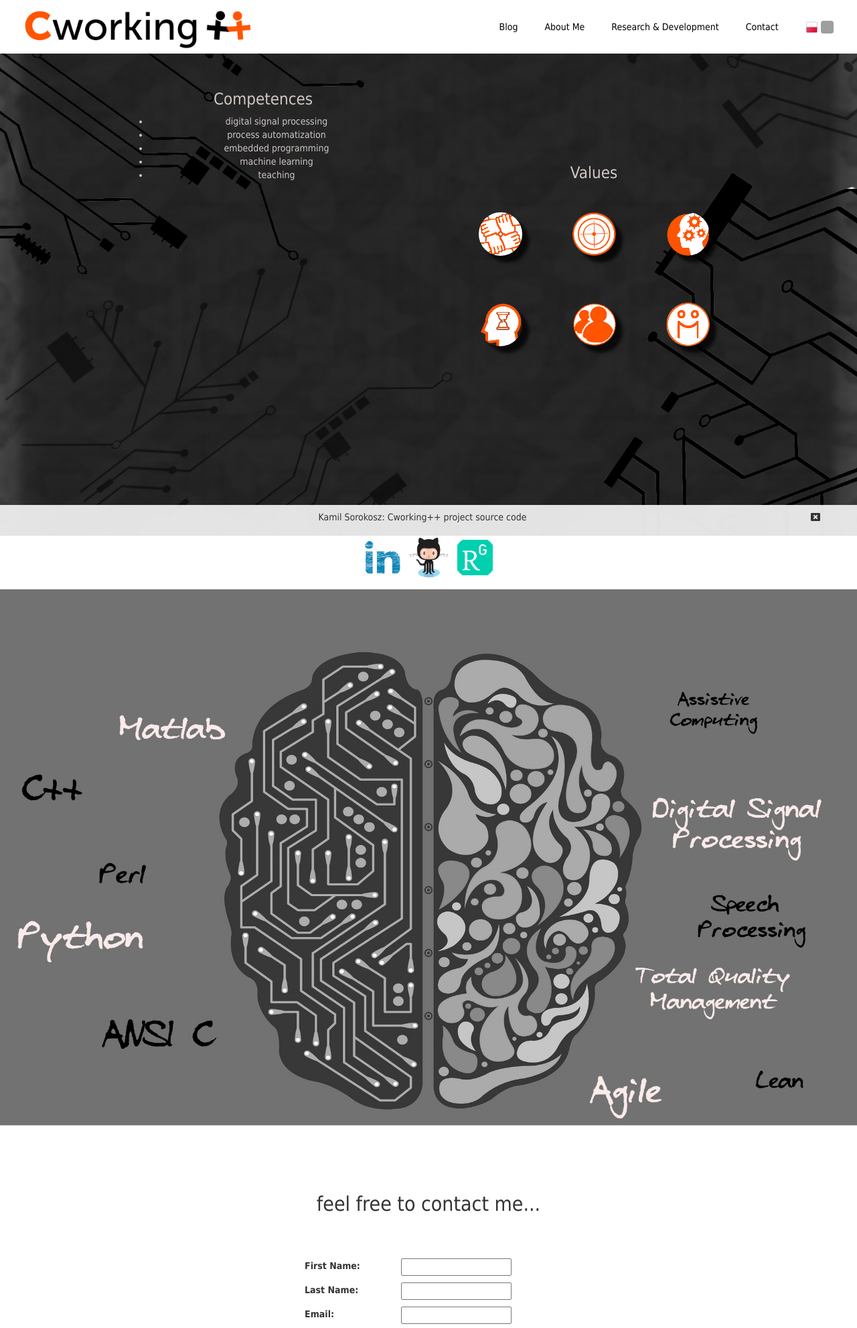
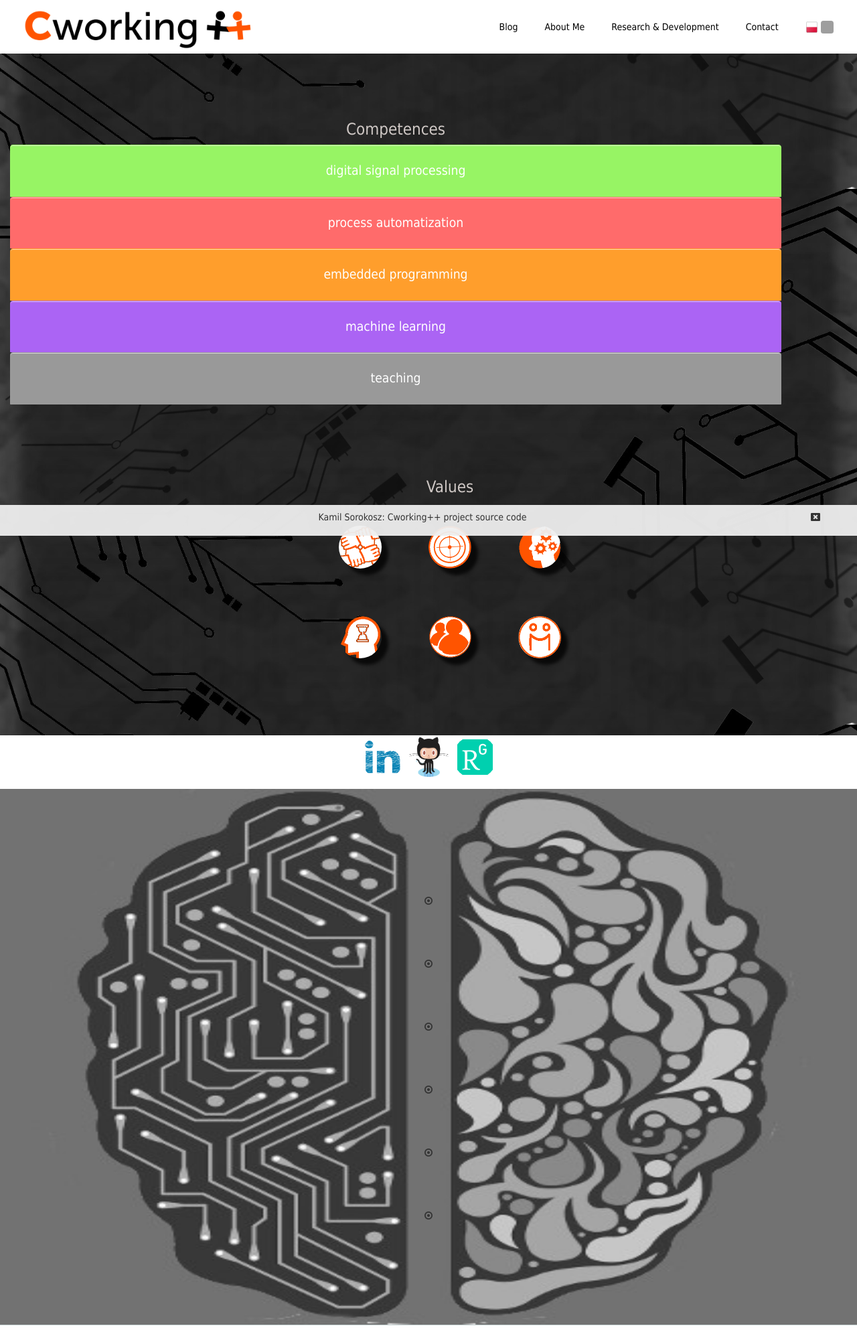
Before and after one commit to ksorokosz/cworking-homepage, a Django app: page /en/ in a window 1280 px wide. Shown: the top 1983 px of the page at 67% size. Run offline with Django 3.2, Linux system fonts and the light colour scheme; some libraries are stand-ins or nearby versions; grey boxes are pictures that could not be loaded.

Commit message:
fixes in media quaries css

```diff
--- a/main/static/main/css/style.css
+++ b/main/static/main/css/style.css
@@ -69,7 +69,6 @@ div#chart-container-1 {
     padding-top: 10vh;
     display: inline-block;
     width: 35vw;
-    min-width: 400px;
     vertical-align: top;
     background-color: rgba(255,255,255,0.0);
 }
--- a/static/main/css/mobile.css
+++ b/static/main/css/mobile.css
@@ -1,18 +1,80 @@
 /*(ldpi) Android*/
 @media only screen and (-webkit-device-pixel-ratio:.75){
+
+    div#research-section {
+	    margin: 0 auto;
+	    background: url("/static/main/css/images/research-background-small.jpg") no-repeat center center fixed;
+	    background-size: 100% 100%;
+	    height: auto;
+        min-height: 100vh;
+    }
+
+    div#chart-container-1 {
+        padding-top: 10vh;
+        display: block;
+        width: 90vw;
+        background-color: rgba(255,255,255,0.0);
+    }
+
+    div#values-icons {
+        padding-top: 10vh;
+        display: block;
+        vertical-align: top;
+        background-color: rgba(255,255,255,0.0);
+    }
 
 }
 
 /*(mdpi) Android*/
 @media only screen and (min-device-width : 480px) and (max-device-width : 800px) {
 
+    div#research-section {
+	    margin: 0 auto;
+	    background: url("/static/main/css/images/research-background-small.jpg") no-repeat center center fixed;
+	    background-size: 100% 100%;
+	    height: auto;
+        min-height: 100vh;
+    }
 
+    div#chart-container-1 {
+        padding-top: 10vh;
+        display: block;
+        width: 90vw;
+        background-color: rgba(255,255,255,0.0);
+    }
+
+    div#values-icons {
+        padding-top: 10vh;
+        display: block;
+        vertical-align: top;
+        background-color: rgba(255,255,255,0.0);
+    }
 }
 
 /*(hdpi) Android*/
 @media only screen and (-webkit-device-pixel-ratio:1.5){
 
+    div#research-section {
+	    margin: 0 auto;
+	    background: url("/static/main/css/images/research-background-small.jpg") no-repeat center center fixed;
+	    background-size: 100% 100%;
+	    height: auto;
+        min-height: 100vh;
+    }
 
+    div#chart-container-1 {
+        padding-top: 10vh;
+        display: block;
+        width: 90vw;
+        background-color: rgba(255,255,255,0.0);
+    }
+
+    div#values-icons {
+        padding-top: 10vh;
+        display: block;
+        vertical-align: top;
+        background-color: rgba(255,255,255,0.0);
+    }
 }
 
 /* iPad */
@@ -30,5 +92,25 @@
 /* Phones */
 @media all and (max-device-width: 480px) and (-webkit-min-device-pixel-ratio: 1) {
 
+    div#research-section {
+	    margin: 0 auto;
+	    background: url("/static/main/css/images/research-background-small.jpg") no-repeat center center fixed;
+	    background-size: 100% 100%;
+	    height: auto;
+        min-height: 100vh;
+    }
 
+    div#chart-container-1 {
+        padding-top: 10vh;
+        display: block;
+        width: 90vw;
+        background-color: rgba(255,255,255,0.0);
+    }
+
+    div#values-icons {
+        padding-top: 10vh;
+        display: block;
+        vertical-align: top;
+        background-color: rgba(255,255,255,0.0);
+    }
 }
--- a/static/main/css/style.css
+++ b/static/main/css/style.css
@@ -22,6 +22,7 @@ div.menu-nav {
     background-color: white;
     width: 100vw;
 	height: 10vh;
+    min-height: 40px;
 	position: fixed;
 	z-index: 999;
 	top: 0;
@@ -60,49 +61,95 @@ div#about-section {
 }
 
 div#container {
-    width: 100%;
     padding-top: 10vh;
     padding-bottom: 10vh;
 }
 
-div#title {
-    min-width: 420px;
-    padding: 35px;
+div#chart-container-1 {
+    padding-top: 10vh;
+    display: inline-block;
+    width: 35vw;
+    vertical-align: top;
+    background-color: rgba(255,255,255,0.0);
 }
 
-div#chart-container-1 {
-    padding: 35px;
-    display: inline-block;
-    background-color: rgba(255,255,255,0.0);
-    height: auto;
+div#chart {
+    width: 100%;
+    margin: 0 auto;
+}
+
+.chart {
+    list-style-type: none;
+    padding: 0;
+}
+
+/* References: http://geoffgraham.me/creating-a-responsive-css-bar-chart/ */
+.chart { width: 100%; min-width: 140px; }
+
+.chart li {
+    border-radius: 4px 4px 0 0; /* Remember vendor prefixes */
+    box-shadow: 0 1px 0 0 rgba(255,255,255,.6) inset; /* Remember vendor prefixes */
+    padding: 3vh 0;
+}
+
+.chart .orange {
+    background: #ff9e2c;
+    border: 1px solid #ff9e2c;
+    @include background-image(linear-gradient(lighten(#ff9e2c, 10%), #ff9e2c 70%));
+}
+
+.chart  .teal {
+    background: #4ecdc4;
+    border: 1px solid #4ecdc4;
+    @include background-image(linear-gradient(lighten(#4ecdc4, 10%), #4ecdc4 70%));
+}
+
+.chart  .salmon {
+    background: #ff6b6b;
+    border: 1px solid #ff6b6b;
+    @include background-image(linear-gradient(lighten(#ff6b6b, 10%), #ff6b6b 70%));
+}
+
+.chart  .lime {
+    background: #97f464;
+    border: 1px solid #97f464;
+    @include background-image(linear-gradient(lighten(#97f464, 10%), #97f464 70%));
+}
+
+.chart  .gray {
+    background: #999;
+    border: 1px solid #999;
+    @include background-image(linear-gradient(lighten(#999, 10%), #999 70%));
+}
+
+.chart  .grape {
+    background: #ab64f4;
+    border: 1px solid #ab64f4;
+    @include background-image(linear-gradient(lighten(#ab64f4, 10%), #ab64f4 70%));
+}
+
+.chart .chart-label {
+    color: white;
+    font-size: 1.5vw;
+    width: 100%;
 }
 
 div#values-icons {
-    padding: 35px;
+    padding-top: 10vh;
+    padding-left: 5vw;
     display: inline-block;
+    vertical-align: top;
     background-color: rgba(255,255,255,0.0);
-    height: auto;
-}
-
-div#chart {
-    width: 30vw;
-    min-width: 420px;
-    height: auto;
 }
 
 div#icons {
-    width: 30vw;
-    min-width: 420px;
-    min-height: 260px;
+    margin: 0 auto;
+    width: 100%;
     height: auto;
-    display: block;
-    margin: 0 auto;
 }
 
 #icons table {
     text-align: center;
-    min-width: 420px;
-    min-height: 260px;
     margin: 0 auto;
 }
 
@@ -111,27 +158,23 @@ div#icons {
 }
 
 #icons img {
-    min-width: 65px;
-    min-height: 65px;
-    width: 65px;
-    height: 65px;
-    border-radius: 65px;
+    width: 5vw;
+    height: auto;
+    border-radius: 5vw;
     -webkit-box-shadow: 10px 10px 5px 0px rgba(0,0,0,0.75);
     -moz-box-shadow: 10px 10px 5px 0px rgba(0,0,0,0.75);
     box-shadow: 10px 10px 5px 0px rgba(0,0,0,0.75);
-    transition: all 0.75s 0.25s;
 }
 
 #icons img:hover {
-    min-width: 65px;
-    min-height: 65px;
-    width: 65px;
-    height: 65px;
-    border-radius: 65px;
+    width: 5vw;
+    height: auto;
+    border-radius: 5vw;
     transform: rotate(360deg);
     -webkit-box-shadow: 10px 10px 5px 0px rgba(0,0,0,0);
     -moz-box-shadow: 10px 10px 5px 0px rgba(0,0,0,0);
     box-shadow: 10px 10px 5px 0px rgba(0,0,0,0);
+    transition: all 0.75s 0.25s;
 }
 
 /* Separator */
@@ -185,6 +228,10 @@ div#contact-section table tr td {
     padding: 5px;
 }
 
+div#contact-section textarea {
+    width: 100%;
+}
+
 /* Footer */
 
 .footer {
--- a/static/main/javascript/main.js
+++ b/static/main/javascript/main.js
@@ -1,90 +1,3 @@
-
-function fillTextMultiLine(ctx, text, x, y) {
-  var lineHeight = ctx.measureText("M").width * 1.2;
-  var lines = text.split("\n");
-  for (var i = 0; i < lines.length; ++i) {
-    ctx.fillText(lines[i], x, y);
-    y += lineHeight;
-  }
-}
-
-function plotChart(obj, values, labels, reversed) {
-
-    Chart.defaults.global.defaultFontColor = '#cfc8c5';
-    var myChart = null;
-    var ctx = obj.getContext("2d");
-    myChart = new Chart(ctx, {
-        type: 'bar',
-        data: {
-            labels: labels,
-            datasets: [{
-                label: 'Values',
-                data: values,
-                backgroundColor: "#ff5400",
-                borderWidth: 0,
-            }]
-        },
-        options: {
-            scales: {
-                yAxes: [{
-		            display: false,
-                    ticks: {
-                        beginAtZero:true,
-                        max: 100,
-                    },
-                    beginAtZero:true,
-		            gridLines: {
-    		            display: false,
-		                drawBorder: false,
-		            },
-                }],
-		        xAxes: [{
-                    ticks: {
-                        beginAtZero:true,
-                        reverse: reversed,
-                    },
-		            display: false,
-                    gridLines: {
-                        display: false,
-                    },
-               }],
-            },
-            "hover": {
-                "animationDuration": 0,
-            },
-            "animation": {
-                "duration": 1000,
-                "onComplete": function() {
-                    var chartInstance = this.chart;
-                    ctx = chartInstance.ctx;
-
-                    ctx.font = Chart.helpers.fontString(Chart.defaults.global.defaultFontSize,
-                                                    Chart.defaults.global.defaultFontStyle,
-                                                    Chart.defaults.global.defaultFontFamily);
-                    ctx.fillStyle = this.chart.config.options.defaultFontColor;
-                    ctx.textAlign = 'center';
-                    ctx.textBaseline = 'bottom';
-                    var labels = this.data.labels;
-                    this.data.datasets.forEach(function(dataset, i) {
-                        var meta = chartInstance.controller.getDatasetMeta(i);
-                        meta.data.forEach(function(bar, index) {
-                            var data = labels[index].toString();
-                            fillTextMultiLine(ctx, data, bar._model.x, bar._model.y - 20);
-                            ctx.fillText(dataset.data[index] + " %", bar._model.x, bar._model.y + 20);
-                        });
-                    });
-                }
-            },
-            legend: {
-                display: false
-            },
-            tooltips: {
-                "enabled": false,
-            },
-        }
-    });
-};
-
 $(document).ready(function() {
 
     $(window).on("hashchange", function(e) {
@@ -106,8 +19,4 @@ $(document).ready(function() {
     $("#footer-button").click(function() {
         $(".footer").toggle();
     });
-
-    var interests_chart = document.getElementById("interests");
-    plotChart(interests_chart, [15, 50, 60, 80, 70, 40],
-              interests_data, false)
 });
```
Also changed, not shown: main/static/main/css/mobile.css (+69 -0 lines), static/main/css/images/research-background-small.jpg, static/main/css/images/research-background.jpg.
